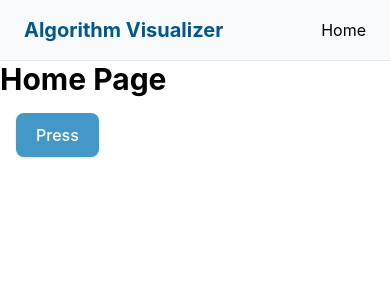
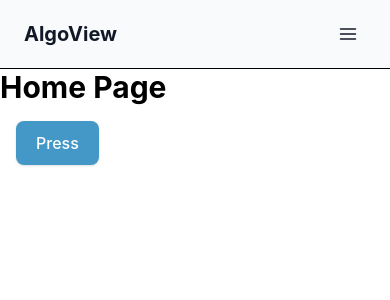
Before and after one commit to ricardo-woo/algorithm-visualizer, a React (Vite) app in the folder algo-visualizer/: page / in a window 390 px wide. Shown: the top 300 px of the page. Built offline with nearby package versions, Linux system fonts and the light colour scheme.

Commit message:
feat: enhance NavBar component with responsive design and menu toggle functionality

```diff
--- a/algo-visualizer/src/components/NavBar.tsx
+++ b/algo-visualizer/src/components/NavBar.tsx
@@ -1,3 +1,4 @@
+import { useState } from "react";
 import type { ReactNode } from "react";
 
 interface NavItemProps {
@@ -18,18 +19,89 @@ const NavItem = ({ children, href }: NavItemProps) => {
   );
 };
 
+const NAV_ITEMS: NavItemProps[] = [
+  { href: "/", children: "Home" },
+  { href: "/algorithms", children: "Algorithms" },
+  { href: "/playground", children: "Playground" },
+  { href: "/docs", children: "Docs" },
+];
+
 export const NavBar = () => {
+  const [open, setOpen] = useState(false);
+
   return (
-    <nav className="border-b border-slate-200 bg-background">
+    <nav className="sticky top-0 z-50 border-b bg-background backdrop-blur-xs">
       <div className="mx-auto flex max-w-7xl items-center justify-between px-6 py-4">
-        <a href="/" className="text-xl font-bold text-primary">
-          Algorithm Visualizer
+        <a href="/" className="text-xl font-bold text-foreground">
+          AlgoView
         </a>
 
-        <ul className="flex items-center gap-6">
-          <NavItem href="/">Home</NavItem>
+        <ul className="hidden items-center gap-6 md:flex">
+          {NAV_ITEMS.map((item) => (
+            <NavItem key={item.href} href={item.href}>
+              {item.children}
+            </NavItem>
+          ))}
         </ul>
+        <a
+          href="/algorithms"
+          className="hidden rounded-md bg-accent px-4 py-2 text-sm font-semibold text-foreground transition-opacity hover:opacity-90 md:inline-flex"
+        >
+          Launch visualizer
+        </a>
+
+        <button
+          type="button"
+          onClick={() => setOpen((prev) => !prev)}
+          aria-expanded={open}
+          aria-controls="mobile-nav"
+          className="inline-flex items-center justify-center rounded-md p-2 text-foreground md:hidden"
+        >
+          <span className="sr-only">Toggle menu</span>
+          {open ? <CloseIcon /> : <MenuIcon />}
+        </button>
       </div>
+
+      {open && (
+        <ul
+          id="mobile-nav"
+          className="flex flex-col gap-1 border-t px-6 py-4 md:hidden"
+        >
+          {NAV_ITEMS.map((item) => (
+            <NavItem key={item.href} href={item.href}>
+              {item.children}
+            </NavItem>
+          ))}
+        </ul>
+      )}
     </nav>
   );
 };
+
+const MenuIcon = () => (
+  <svg
+    viewBox="0 0 24 24"
+    width="20"
+    height="20"
+    fill="none"
+    stroke="currentColor"
+    strokeWidth="1.8"
+    strokeLinecap="round"
+  >
+    <path d="M3 6h18M3 12h18M3 18h18" />
+  </svg>
+);
+
+const CloseIcon = () => (
+  <svg
+    viewBox="0 0 24 24"
+    width="20"
+    height="20"
+    fill="none"
+    stroke="currentColor"
+    strokeWidth="1.8"
+    strokeLinecap="round"
+  >
+    <path d="M6 6l12 12M18 6L6 18" />
+  </svg>
+);
```
